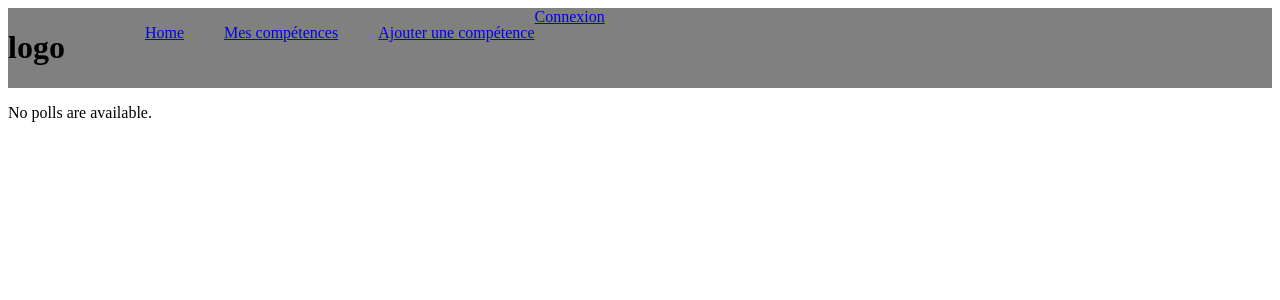
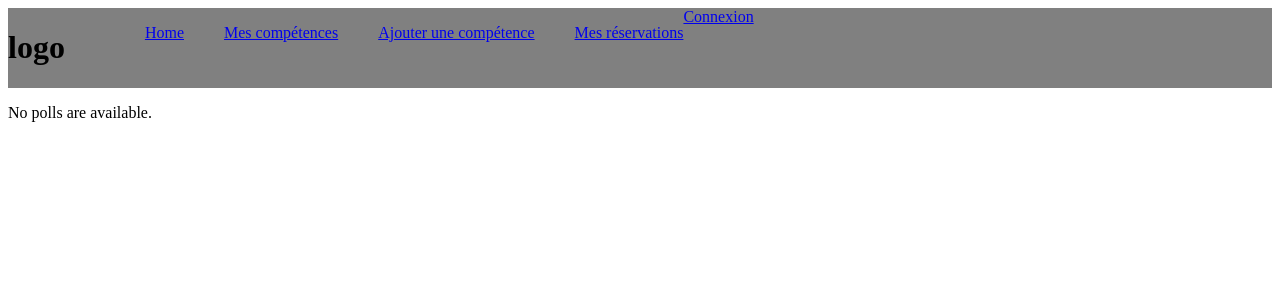
Before and after one commit to tokysigogneau/django-eval, a Django app: page /ezservice/ in a window 1280 px wide. Shown: the top 300 px of the page. Run offline with Django 5.2, Linux system fonts and the light colour scheme; data that the repository does not hold is empty.

Commit message:
Added my_reservations link to the header of base.html

```diff
--- a/django-eval/ezservice/templates/base.html
+++ b/django-eval/ezservice/templates/base.html
@@ -12,6 +12,7 @@
             <ul><a href="{% url 'ezservice:index'%}">Home</a></ul>
             <ul><a href="{% url 'ezservice:my_skills' %}">Mes compétences</a></ul>
             <ul><a href="{% url 'ezservice:add_skill' %}">Ajouter une compétence</a></ul>
+            <ul><a href="{% url 'ezservice:my_reservations' %}">Mes réservations</a></ul>
 
         </ul>
         <div class="d-flex">
```
